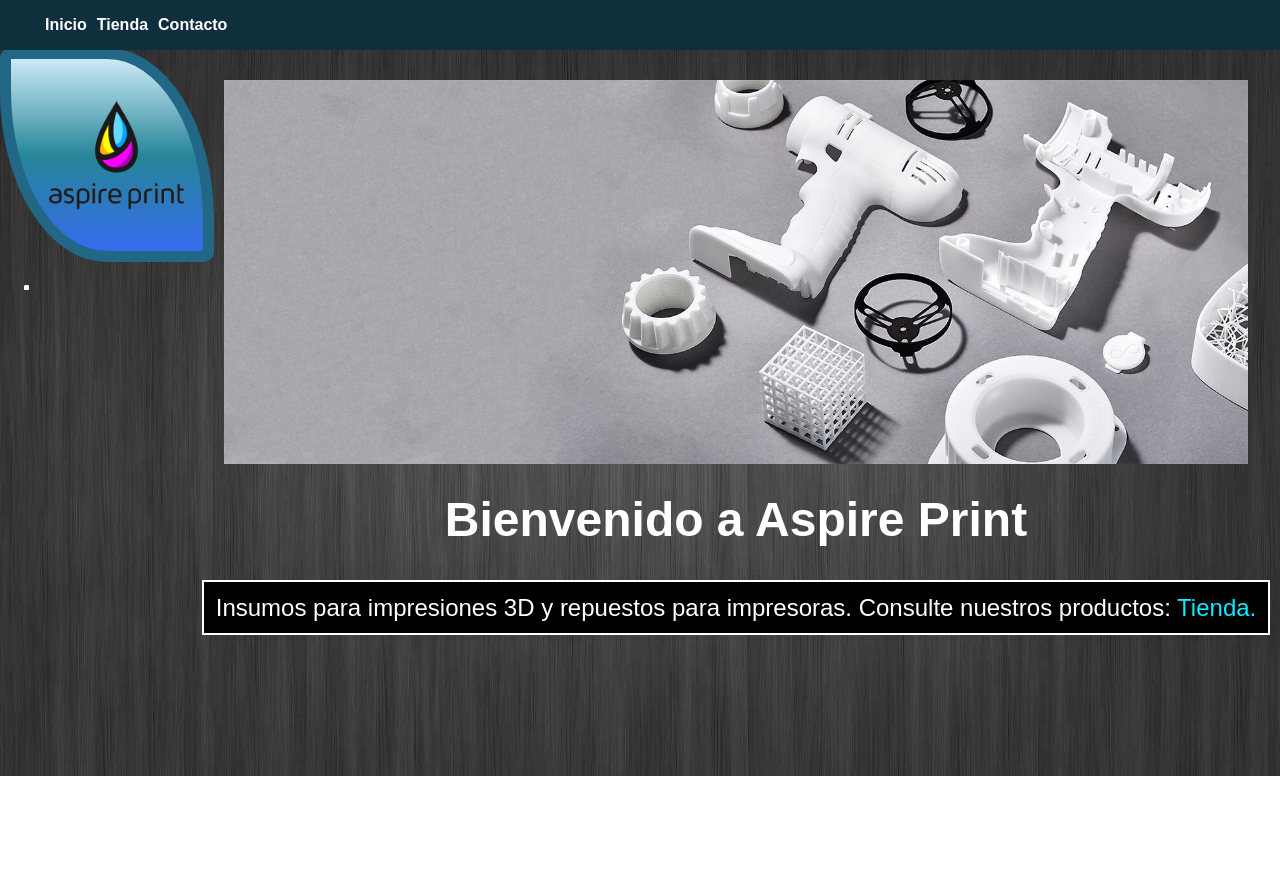
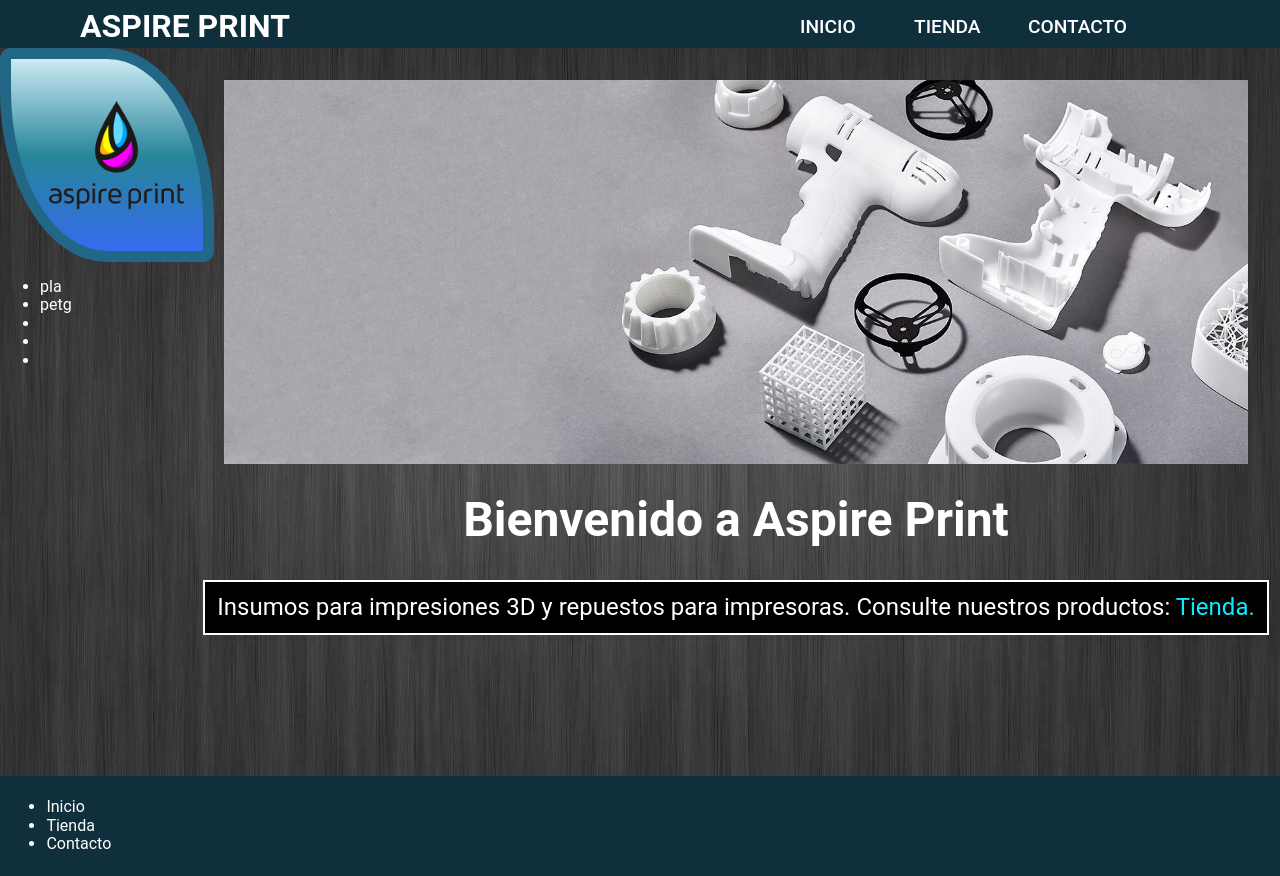
Before and after one commit to oconsl/AspirePrint, a plain HTML site: page index.html in a window 1280 px wide. Before the commit the page ends 839 px from the top, so only its background shows below. Drawn offline with Linux system fonts and the light colour scheme.

Commit message:
Barra de menú implementada.

```diff
--- a/css/pattern.css
+++ b/css/pattern.css
@@ -4,18 +4,15 @@ body {
 }
 
 body {
-    font-family: Arial, Helvetica, sans-serif;
+    font-family: roboto;
     color: white;
 }
 
 header {
-    /*display: block;*/
     position: fixed;
-    /* top: 0; */
-    /*left: 0;*/
-    width: 100%;
+    width: 100vw;
+    height: 6vh;
     background-color: rgb(15, 47, 61);
-    /* padding: 0.5%; */
     z-index: 100;
 }
 
@@ -34,16 +31,97 @@ nav a:link {
     color: white;
 }
 
-ul {
-    display:flex;
+.menu {
+    display: flex;
+    width: 100vw;
+    z-index: 110;
+    font-weight: bold;
+    position: absolute;
 }
 
-nav > ul > li {
-    list-style: none;
-    font-weight: bold;
-    margin: 0 5px 0 5px;
+.menu-left {
+    flex: 1;
+    position: relative;
+    width: 100%;
+    height: 6vh;
+}
+
+.menu-title {
+    font-size: 2em;
+    white-space: nowrap;
+    width: 50%;
+    height: 1em;
+    position: absolute;
+    top: 0;
+    bottom: 0;
+    left: 0;
+    right: 0;
+    margin: auto;
+}
+
+.menu-right {
+    flex: 3;
+    position: relative;
+    position: relative;
+    width: 100%;
+    height: 6vh;
+}
+
+.container {
+    white-space: nowrap;
+    width: 50%;
+    height: 1em;
+    position: absolute;
+    top: 0;
+    bottom: 0;
+    right: 0;
+    margin: auto auto auto auto;
+}
+
+.menu-right a {
+    margin-right: 30px;
+    color: #f6f4e6;
+    text-decoration: none;
+    font-size: 1.2em;
+    text-transform: uppercase;
+    font-weight: 500;
+    display: inline-block;
+    width: 80px;
+    transition: all 0.2s ease-in-out;
+}
+
+.menu-right a:hover {
+    color: #3ae6fd;
+}
+
+.menu-right .bar {
+    width: 50px;
+    height: 3px;
+    background: #3ae6fd;
+    opacity: 0;
+    transform: translateX(-50px);
+    transition: all 0.2s ease-in-out;
+}
+
+.container a:nth-child(1):hover ~ .bar {
+    transform: translateX(5px);
+    transition: all 0.2s ease-in-out;
+    opacity: 1;
+}
+
+.container a:nth-child(2):hover ~ .bar {
+    transform: translateX(125px);
+    transition: all 0.2s ease-in-out;
+    opacity: 1;
+}
+
+.container a:nth-child(3):hover ~ .bar {
+    transform: translateX(255px);
+    transition: all 0.2s ease-in-out;
+    opacity: 1;
 }
 
 footer {
     padding: 0.5%;
+    background-color: rgb(15, 47, 61);
 }
--- a/index.html
+++ b/index.html
@@ -11,12 +11,18 @@
 </head>
 <body>
     <header>
-        <nav>
-            <ul>
-                <li><a href="/">Inicio</a></li>
-                <li><a href="store.html">Tienda</a></li>
-                <li><a href="contact.html">Contacto</a></li>
-            </ul>
+        <nav class="menu">
+            <div class="menu-left">
+                <div class="menu-title">ASPIRE PRINT</div>
+            </div>
+            <div class="menu-right">
+                <div class="container">
+                    <a href="/">Inicio</a>
+                    <a href="store.html">Tienda</a>
+                    <a href="contact.html">Contacto</a>
+                    <div class="bar"></div>
+                </div>
+            </div>
         </nav>
     </header>
     <main>
@@ -26,8 +32,8 @@
             </div>
             <div>
                 <ul>
-                    <li></li>
-                    <li></li>
+                    <li>pla</li>
+                    <li>petg</li>
                     <li></li>
                     <li></li>
                     <li></li>
```
Also changed, not shown: contact.html (+12 -6 lines), order.html (+12 -6 lines), store.html (+12 -6 lines).
